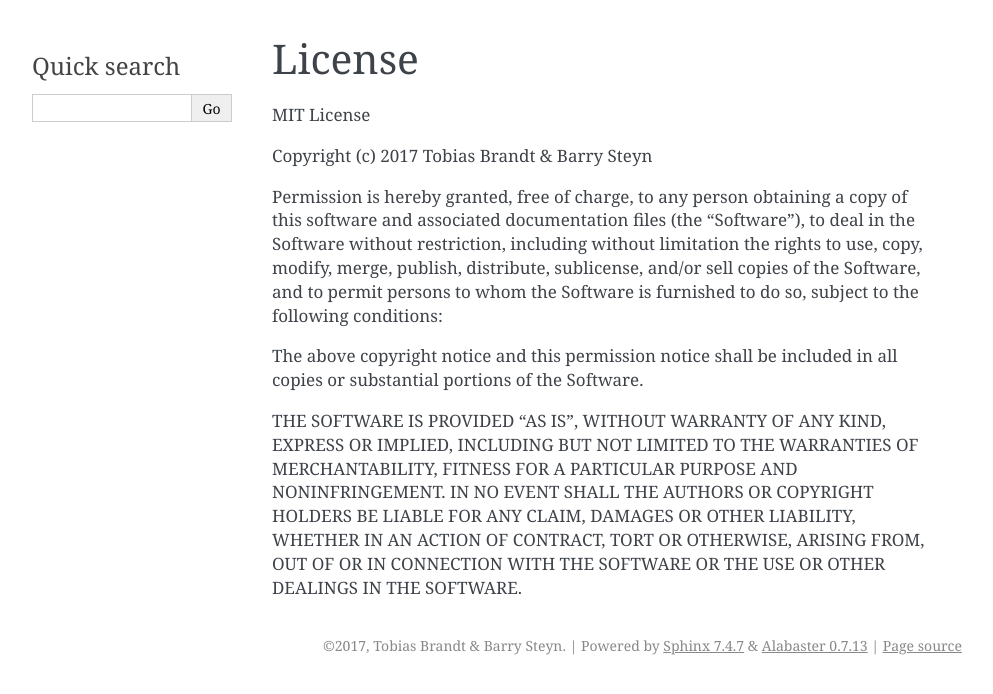
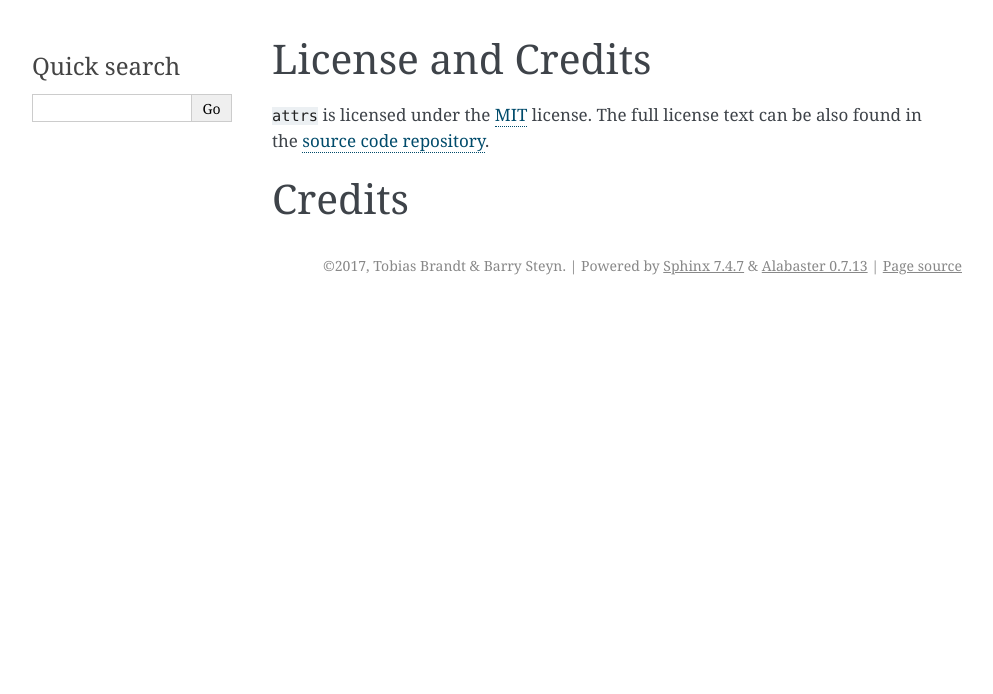
Before and after one commit to snth/numismatic, a Sphinx documentation site: the page built from docs/source/license.rst, in a window 1280 px wide. Shown: the top 694 px of the page, without its empty margins (148-1141 px from the left). Built offline with Sphinx 7.4.7, drawn with Linux system fonts in a browser that asks for light colours; pages that are not in the unit, such as notebooks, are missing from menus.

```diff
--- /dev/null
+++ b/AUTHORS.rst
@@ -0,0 +1,2 @@
+Credits
+=======
--- /dev/null
+++ b/docs/source/code-of-conduct.rst
@@ -0,0 +1 @@
+.. include:: ../../CODE_OF_CONDUCT.rst
--- a/docs/source/how-to-contribute.rst
+++ b/docs/source/how-to-contribute.rst
@@ -1,2 +1 @@
-How To Contribute
-=================
+.. include:: ../../CONTRIBUTING.rst
--- a/docs/source/license.rst
+++ b/docs/source/license.rst
@@ -1,24 +1,7 @@
-License
-=======
+License and Credits
+===================
 
-MIT License
+``attrs`` is licensed under the `MIT <https://choosealicense.com/licenses/mit/>`_ license.
+The full license text can be also found in the `source code repository <https://github.com/snth/numismatic/blob/master/LICENSE>`_.
 
-Copyright (c) 2017 Tobias Brandt & Barry Steyn
-
-Permission is hereby granted, free of charge, to any person obtaining a copy
-of this software and associated documentation files (the "Software"), to deal
-in the Software without restriction, including without limitation the rights
-to use, copy, modify, merge, publish, distribute, sublicense, and/or sell
-copies of the Software, and to permit persons to whom the Software is
-furnished to do so, subject to the following conditions:
-
-The above copyright notice and this permission notice shall be included in all
-copies or substantial portions of the Software.
-
-THE SOFTWARE IS PROVIDED "AS IS", WITHOUT WARRANTY OF ANY KIND, EXPRESS OR
-IMPLIED, INCLUDING BUT NOT LIMITED TO THE WARRANTIES OF MERCHANTABILITY,
-FITNESS FOR A PARTICULAR PURPOSE AND NONINFRINGEMENT. IN NO EVENT SHALL THE
-AUTHORS OR COPYRIGHT HOLDERS BE LIABLE FOR ANY CLAIM, DAMAGES OR OTHER
-LIABILITY, WHETHER IN AN ACTION OF CONTRACT, TORT OR OTHERWISE, ARISING FROM,
-OUT OF OR IN CONNECTION WITH THE SOFTWARE OR THE USE OR OTHER DEALINGS IN THE
-SOFTWARE.
+.. include:: ../../AUTHORS.rst
```
Also changed, not shown: CONTRIBUTING.rst (added, +201 -0 lines), PULL_REQUEST_TEMPLATE.md (added, +12 -0 lines), docs/source/index.rst (+5 -5 lines), CHANGELOG.rst (renamed from docs/source/changelog.rst), CODE_OF_CONDUCT.rst (renamed from docs/source/contributor-code-of-conduct.rst), 2 other files.
